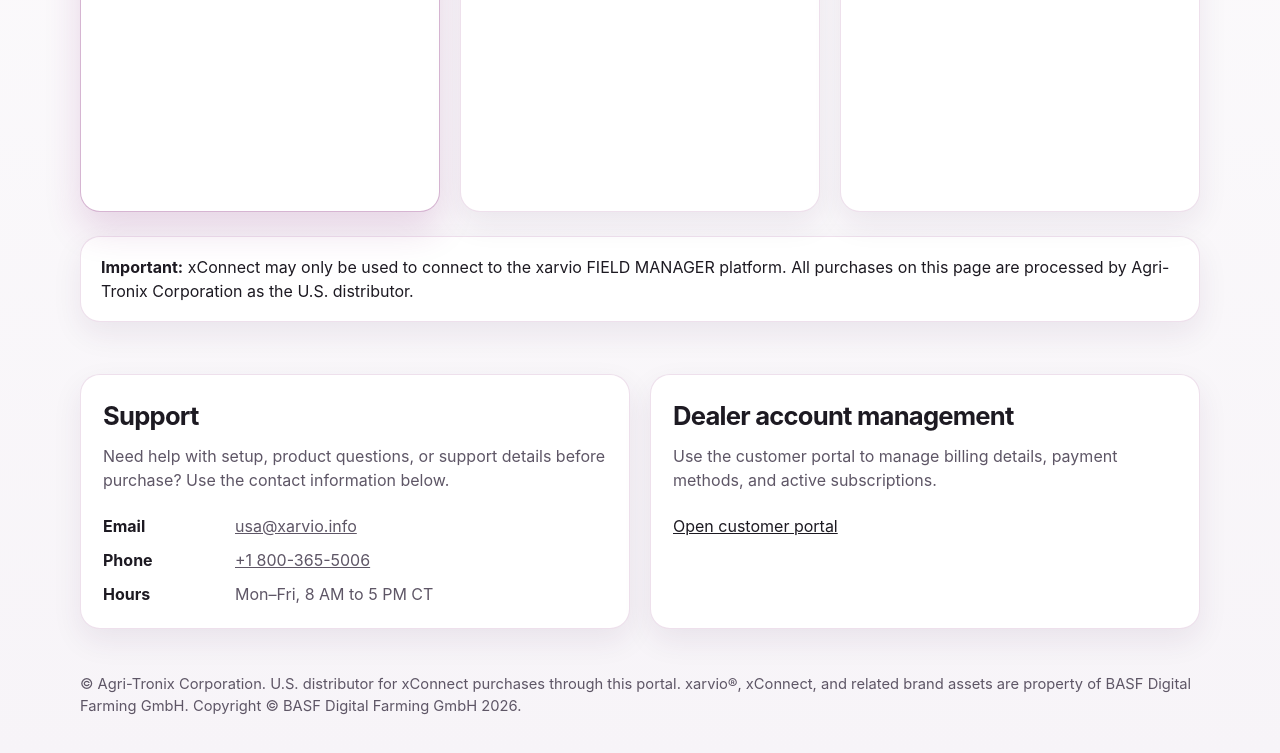
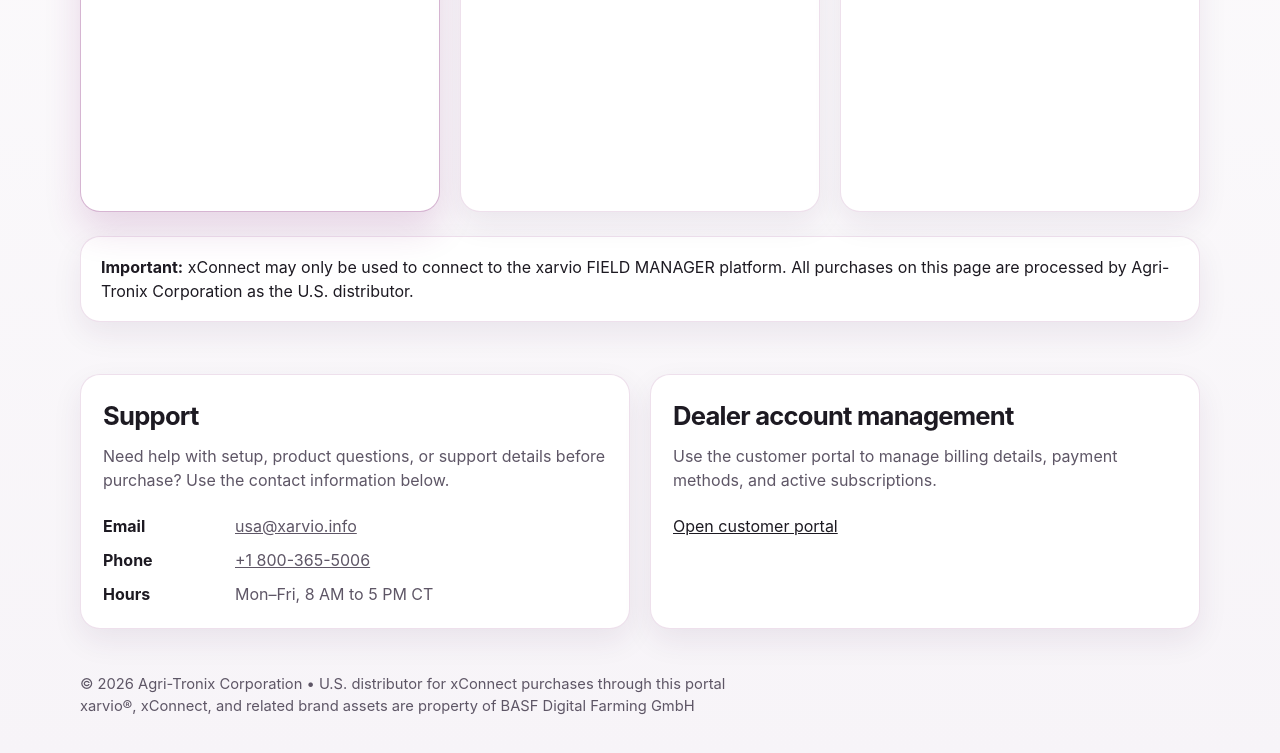
Before and after one commit to ATC-Industries/BASF_ProofOfConcept, a plain HTML site: page index.html in a window 1280 px wide. Shown: the part 976-1729 px from the top of the page. Drawn offline with Linux system fonts and the light colour scheme.

Commit message:
Revise footer structure and year script
Updated footer content and added dynamic year display.

```diff
--- a/index.html
+++ b/index.html
@@ -509,9 +509,18 @@
     </main>
 
     <footer>
-      <div class="container">
-        © Agri-Tronix Corporation. U.S. distributor for xConnect purchases through this portal. xarvio®, xConnect, and related brand assets are property of BASF Digital Farming GmbH. Copyright © BASF Digital Farming GmbH 2026.
+      <div class="container footer-inner">
+        <div>
+          © <span id="year"></span> Agri-Tronix Corporation • U.S. distributor for xConnect purchases through this portal
+        </div>
+        <div>
+          xarvio®, xConnect, and related brand assets are property of BASF Digital Farming GmbH
+        </div>
       </div>
     </footer>
+
+    <script>
+      document.getElementById("year").textContent = new Date().getFullYear();
+    </script>
   </body>
 </html>
```
